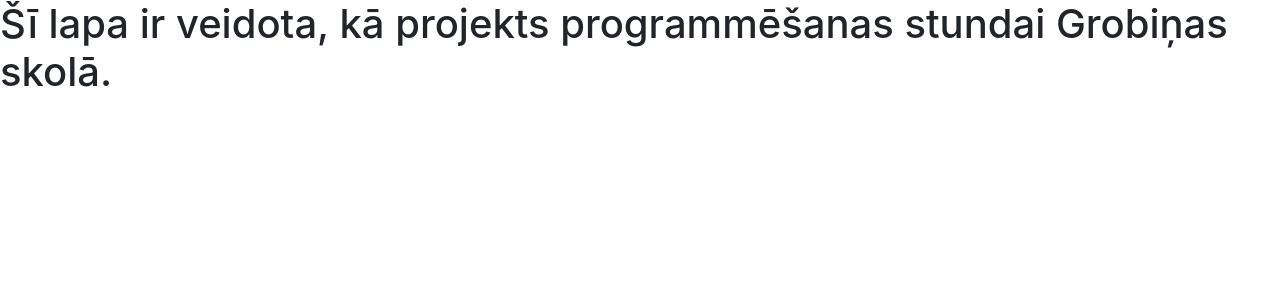
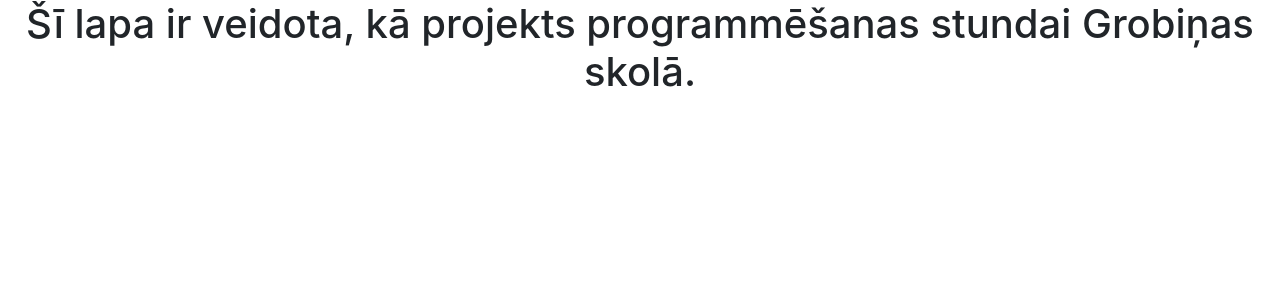
Before and after one commit to sungrauzis/pirmaprove, a Flask app: page /about in a window 1280 px wide. Shown: the part 66-366 px from the top of the page. Run offline with Flask 2, Linux system fonts and the light colour scheme; some libraries are stand-ins or nearby versions.

Commit message:
Update aboutpage.html

```diff
--- a/templates/aboutpage.html
+++ b/templates/aboutpage.html
@@ -6,7 +6,7 @@
 
 <style>
     h4 {
-        align-items: center;
+        text-align: center;
         font-size: 40px;
         position: fixed;
     }
```
